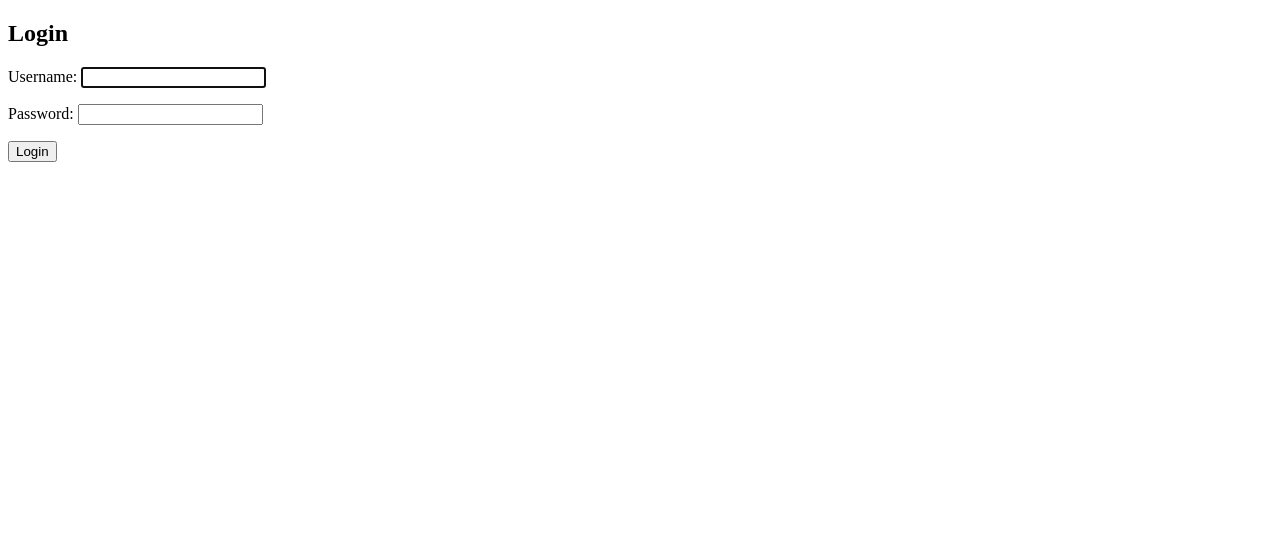
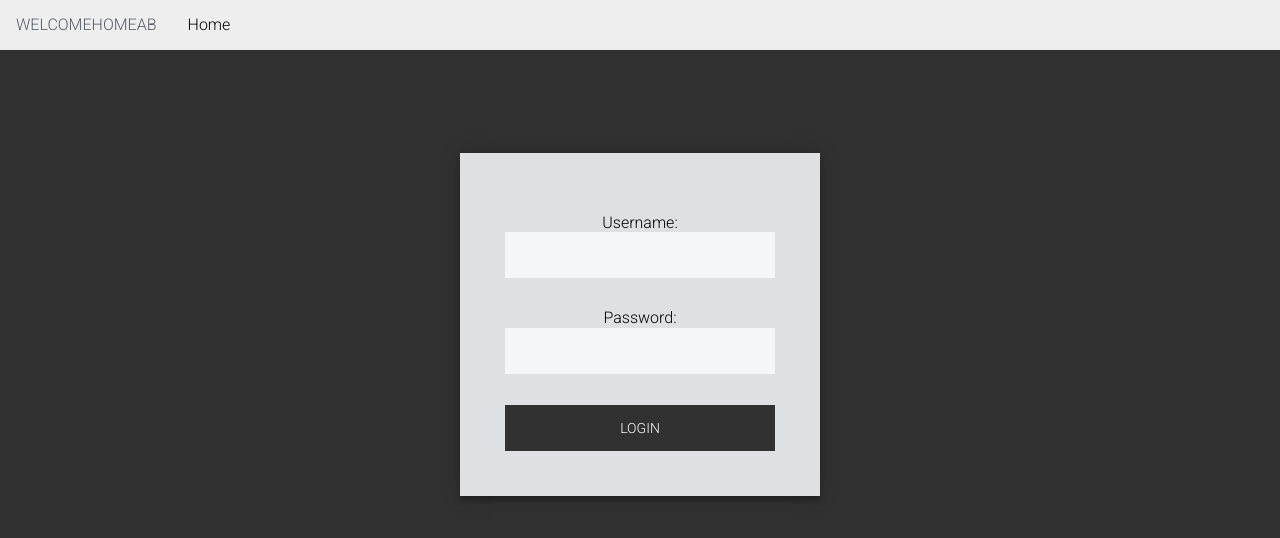
Before and after one commit to savithcj/HouseListingAB, a Django app: page /login/ in a window 1280 px wide. Shown: the top 538 px of the page. Run offline with Django 3.2, Linux system fonts and the light colour scheme; some libraries are stand-ins or nearby versions.

Commit message:
added styling to login page

```diff
--- a/website/welcomehome/global_listing/static/global_listing/listing_detail.css
+++ b/website/welcomehome/global_listing/static/global_listing/listing_detail.css
@@ -92,7 +92,7 @@ h1,h2,h3,h4,h5,h6 {
 
         font-weight: 100;
         letter-spacing: 0.1em;
-        font-size: 12px;
+        font-size: 13px;
     }
 
 .table-box{
--- /dev/null
+++ b/website/welcomehome/static/login.css
@@ -0,0 +1,62 @@
+@import url(https://fonts.googleapis.com/css?family=Roboto:300);
+
+.header .pure-menu {
+  background-color: #eee;
+  border-bottom-color: black;
+  border-radius: 0;
+}
+
+.pure-menu-link {
+  padding: 1em .7em;
+}
+
+.login-page {
+  width: 360px;
+  padding: 8% 0 0;
+  margin: auto;
+}
+.form {
+  position: relative;
+  z-index: 1;
+  background: #dee0e2;
+  max-width: 360px;
+  margin: 0 auto 100px;
+  padding: 45px;
+  text-align: center;
+  box-shadow: 0 0 20px 0 rgba(0, 0, 0, 0.2), 0 5px 5px 0 rgba(0, 0, 0, 0.24);
+}
+.form input {
+  font-family: "Roboto", sans-serif;
+  outline: 0;
+  background: #ffffffb7;
+  width: 100%;
+  border: 0;
+  margin: 0 0 15px;
+  padding: 15px;
+  box-sizing: border-box;
+  font-size: 14px;
+}
+.form button {
+  font-family: "Roboto", sans-serif;
+  text-transform: uppercase;
+  outline: 0;
+  background: rgb(49, 49, 49);
+  width: 100%;
+  border: 0;
+  padding: 15px;
+  color: #FFF;
+  font-size: 14px;
+  -webkit-transition: all 0.3 ease;
+  transition: all 0.3 ease;
+  cursor: pointer;
+}
+.form button:hover,.form button:active,.form button:focus {
+  background: #000;
+}
+
+body {
+  background: rgb(49, 49, 49); /* fallback for old browsers */
+  font-family: "Roboto", sans-serif;
+  -webkit-font-smoothing: antialiased;
+  -moz-osx-font-smoothing: grayscale;
+}
--- a/website/welcomehome/templates/registration/login.html
+++ b/website/welcomehome/templates/registration/login.html
@@ -1,20 +1,41 @@
+{% load static %}
+
 <!DOCTYPE html>
 <html lang="en">
 
 <head>
     <meta charset="UTF-8">
     <title>User Login</title>
+    <link rel="stylesheet" href="https://unpkg.com/purecss@1.0.0/build/pure-min.css" integrity="sha384-" crossorigin="anonymous">
+    <link rel="stylesheet" href="https://unpkg.com/purecss@1.0.0/build/grids-responsive-min.css">
+    <link rel="stylesheet" href="{% static 'login.css' %}">
 </head>
 
+<body>
+    <div class="header">
+        <div class="pure-menu pure-menu-horizontal">
+            <a class="pure-menu-heading" href="{% url 'home' %}">WelcomeHomeAB</a>
 
-<body>
-  <h2>Login</h2>
-    <form method="post">
-      {% csrf_token %}
-      {{ form.as_p }}
-      <button type="submit">Login</button>
+            <ul class="pure-menu-list">
+                <li class="pure-menu-item pure-menu-selected"><a href="{% url 'home' %}" class="pure-menu-link">Home</a></li>
+                <!-- <li class="pure-menu-item"><a href="#" class="pure-menu-link">Blog</a></li> -->
+                <!-- <li class="pure-menu-item"><a href="#" class="pure-menu-link">About</a></li> -->
+            </ul>
+        </div>
+    </div>
+
+
+<div class="login-page">
+  <div class="form">
+
+    <form method="POST">
+        {% csrf_token %}
+        {{ form.as_p }}
+    <button type="submit">Login</button>
+
     </form>
-
+  </div>
+</div>
 </body>
 
 </html>
--- a/website/welcomehome/welcomehome/settings.py
+++ b/website/welcomehome/welcomehome/settings.py
@@ -128,5 +128,9 @@ LOGIN_REDIRECT_URL = 'home'
 
 STATIC_URL = '/static/'
 
+STATICFILES_DIRS = [
+    os.path.join(BASE_DIR, "static"),
+]
+
 MEDIA_ROOT = os.path.join(BASE_DIR, 'media/')
 MEDIA_URL = '/media/'
```
Also changed, not shown: website/welcomehome/global_listing/views.py (line endings or trailing spaces).
